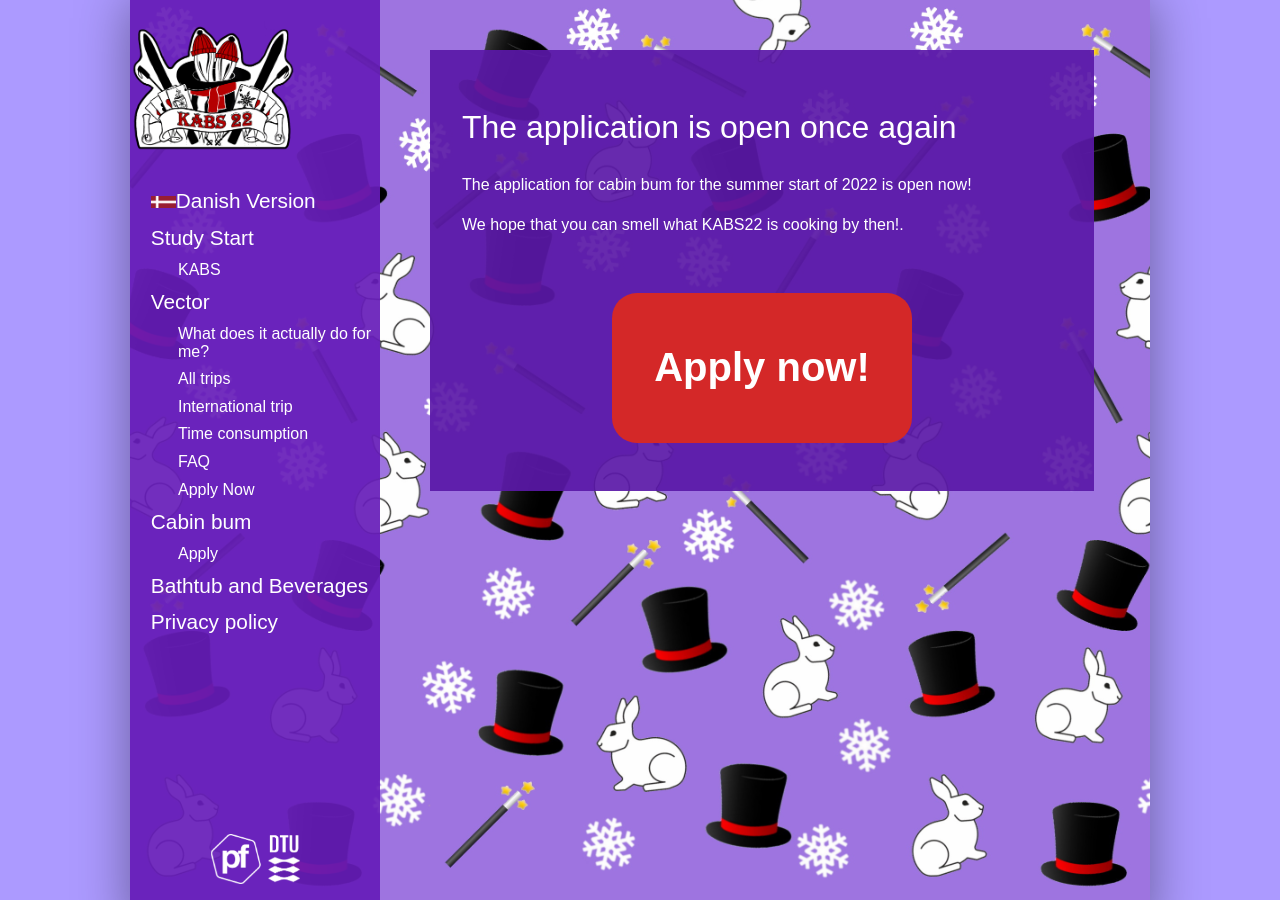
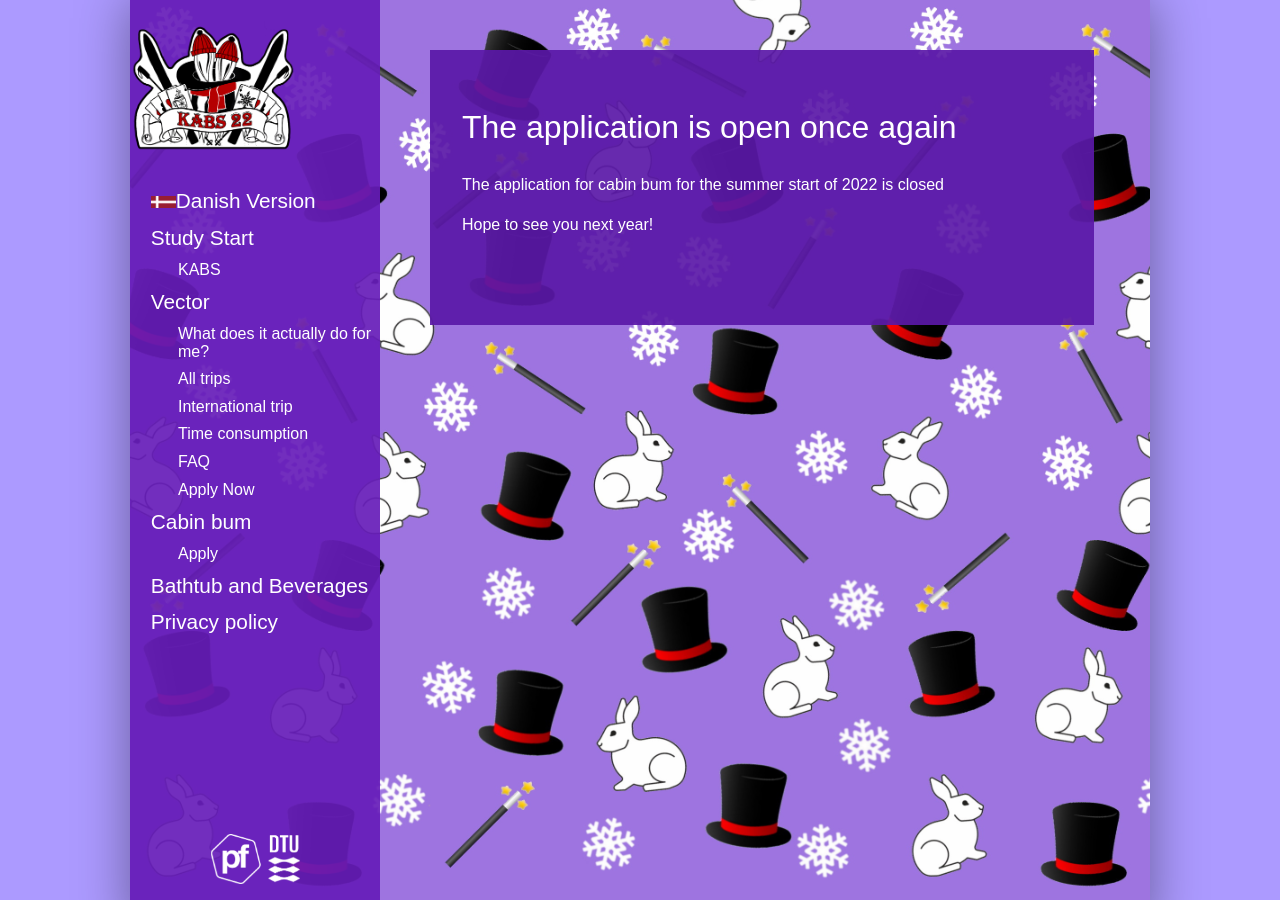
Before and after one commit to KABSDTU/kabsdtu.github.io, a Jekyll site: the page built from en/ansog-som-hyttebums.md, in a window 1280 px wide. Built offline with Jekyll 4.4.1, drawn with Linux system fonts in a browser that asks for light colours; some web fonts are replaced.

Commit message:
Made it even more winterfied

```diff
--- a/en/ansog-som-hyttebums.md
+++ b/en/ansog-som-hyttebums.md
@@ -4,10 +4,10 @@ title: Apply as cabin bum
 ---
 <h1>The application is open once again</h1>
 
-<p>The application for cabin bum for the summer start of 2022 is open now!</p>
-<p>We hope that you can smell what KABS22 is cooking by then!.</p>
+<p>The application for cabin bum for the summer start of 2022 is closed</p>
+<p>Hope to see you next year!</p>
 <br />
 
-<a style="text-align: center;" href="https://docs.google.com/forms/d/e/1FAIpQLScsD8RZfyD52ScrntI0tkR9qn0lhNHTfBGInxqcEZV0q1Ya5Q/viewform?usp=sf_link">
+<!--<a style="text-align: center;" href="https://docs.google.com/forms/d/e/1FAIpQLScsD8RZfyD52ScrntI0tkR9qn0lhNHTfBGInxqcEZV0q1Ya5Q/viewform?usp=sf_link">
     <button class="applyBtn">Apply now!</button>
-</a>
+</a>-->
```
Also changed, not shown: ansog-som-hyttebums.md (+1 -1 lines), ansog-som-vektor.md (+3 -3 lines), index.html (+13 -13 lines), internationale-ture.md (+1 -1 lines).
